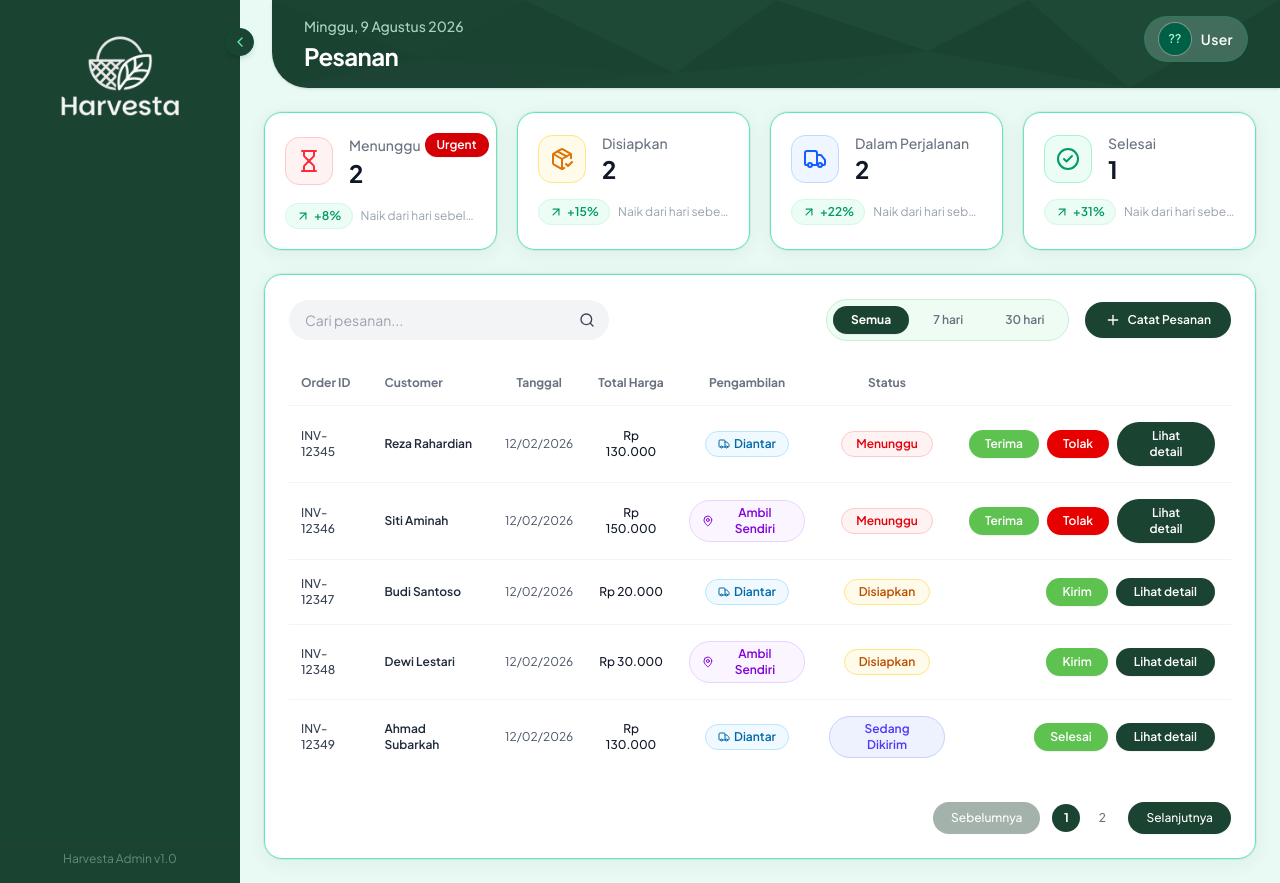
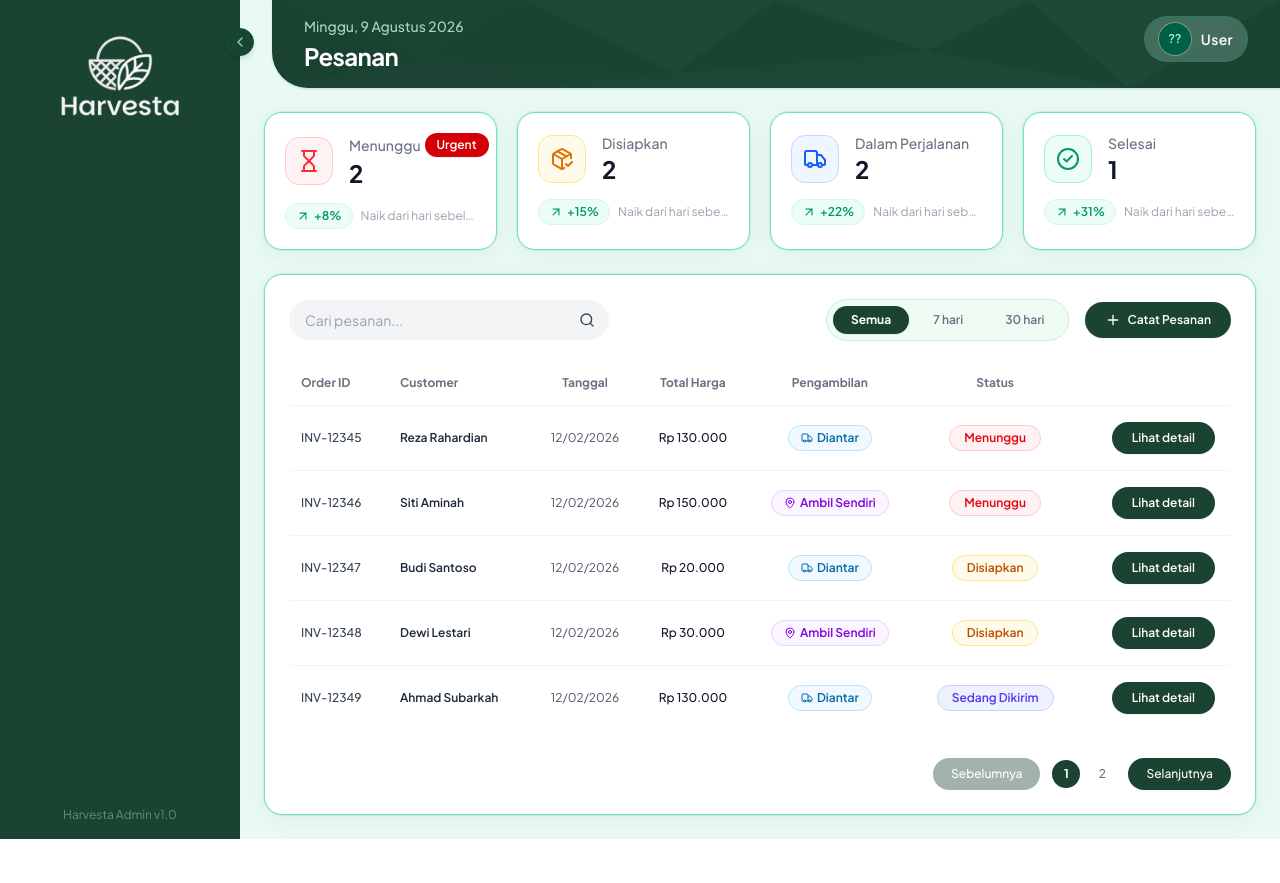
Before and after one commit to Zfanz12/Tubes-Chevalier, a Next.js app in the folder frontend/: page /pesanan in a window 1280 px wide. After the commit the page ends 839 px from the top, so only its background shows below. Built offline with nearby package versions, Linux system fonts and the light colour scheme.

Commit message:
fix(pesanan): Restore single Lihat detail button in pesanan table row matching reference design

```diff
--- a/frontend/app/(admin)/pesanan/page.tsx
+++ b/frontend/app/(admin)/pesanan/page.tsx
@@ -460,46 +460,12 @@ export default function PesananPage() {
                       </span>
                     </td>
                     <td className="py-4 px-3 text-right pr-4">
-                      <div className="flex items-center justify-end gap-2">
-                        {item.status === "Menunggu" && (
-                          <>
-                            <button
-                              onClick={() => setConfirmTerimaOrder(item)}
-                              className="bg-[#5ec250] hover:bg-[#4cb03f] text-white rounded-full px-4 py-1.5 text-xs font-semibold transition cursor-pointer shadow-2xs"
-                            >
-                              Terima
-                            </button>
-                            <button
-                              onClick={() => setConfirmTolakOrder(item)}
-                              className="bg-[#e60000] hover:bg-[#cc0000] text-white rounded-full px-4 py-1.5 text-xs font-semibold transition cursor-pointer shadow-2xs"
-                            >
-                              Tolak
-                            </button>
-                          </>
-                        )}
-                        {item.status === "Disiapkan" && (
-                          <button
-                            onClick={() => setConfirmKirimOrder(item)}
-                            className="bg-[#5ec250] hover:bg-[#4cb03f] text-white rounded-full px-4 py-1.5 text-xs font-semibold transition cursor-pointer shadow-2xs"
-                          >
-                            Kirim
-                          </button>
-                        )}
-                        {(item.status === "Sedang Dikirim" || item.status === "Siap Diambil") && (
-                          <button
-                            onClick={() => setConfirmSelesaiOrder(item)}
-                            className="bg-[#5ec250] hover:bg-[#4cb03f] text-white rounded-full px-4 py-1.5 text-xs font-semibold transition cursor-pointer shadow-2xs"
-                          >
-                            Selesai
-                          </button>
-                        )}
-                        <button
-                          onClick={() => setSelectedOrder(item)}
-                          className="bg-[#1B4332] hover:bg-[#05543c] text-white rounded-full px-4.5 py-1.5 text-xs font-semibold transition cursor-pointer shadow-2xs"
-                        >
-                          Lihat detail
-                        </button>
-                      </div>
+                      <button
+                        onClick={() => setSelectedOrder(item)}
+                        className="bg-[#1B4332] hover:bg-[#05543c] text-white rounded-full px-5 py-2 text-xs font-semibold transition cursor-pointer shadow-2xs"
+                      >
+                        Lihat detail
+                      </button>
                     </td>
                   </tr>
                 ))
```
